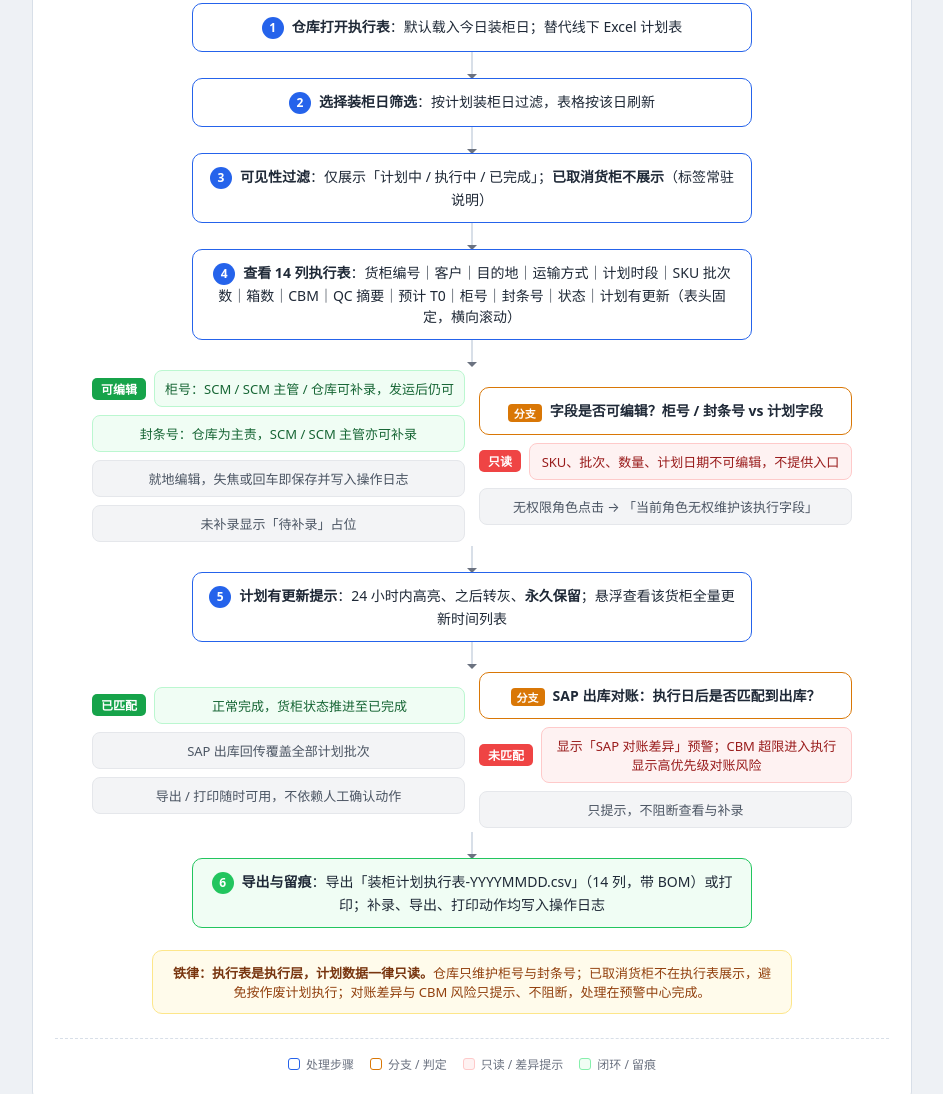
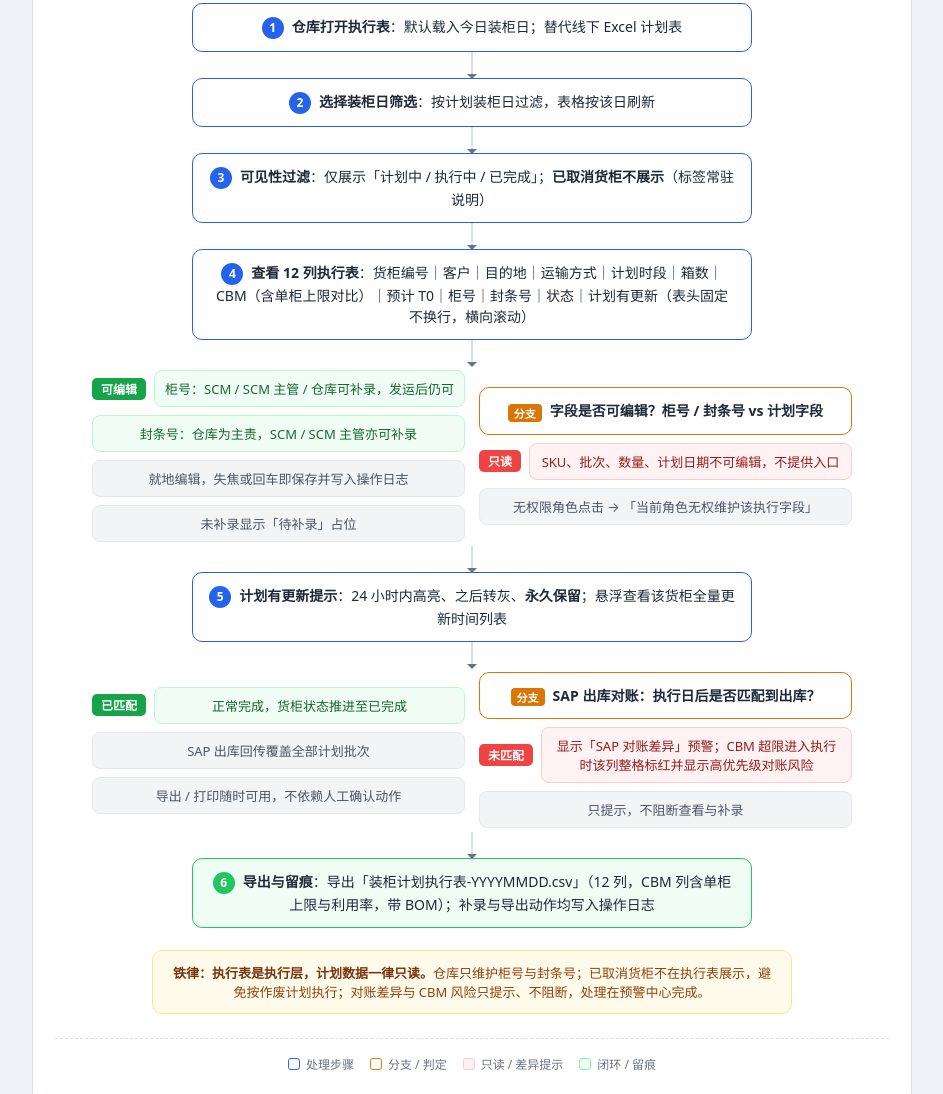
Before and after one commit to chenzhiqian350-star/supply-chain-prototype, a plain HTML site: page 装柜计划执行表/流程图/装柜计划执行表-flow.html in a window 1280 px wide. Shown: the part 121-1215 px from the top of the page, without its empty margins (168-1111 px from the left). Drawn offline with Linux system fonts and the light colour scheme.

Commit message:
deploy: fix 装柜计划执行表/流程图/装柜计划执行表-flow.html

```diff
--- a/装柜计划执行表/流程图/装柜计划执行表-flow.html
+++ b/装柜计划执行表/流程图/装柜计划执行表-flow.html
@@ -60,7 +60,7 @@
     <div class="node"><span class="num">3</span><b>可见性过滤</b>：仅展示「计划中 / 执行中 / 已完成」；<b>已取消货柜不展示</b>（标签常驻说明）</div>
     <div class="arrow"></div>
 
-    <div class="node"><span class="num">4</span><b>查看 14 列执行表</b>：货柜编号｜客户｜目的地｜运输方式｜计划时段｜SKU 批次数｜箱数｜CBM｜QC 摘要｜预计 T0｜柜号｜封条号｜状态｜计划有更新（表头固定，横向滚动）</div>
+    <div class="node"><span class="num">4</span><b>查看 12 列执行表</b>：货柜编号｜客户｜目的地｜运输方式｜计划时段｜箱数｜CBM（含单柜上限对比）｜预计 T0｜柜号｜封条号｜状态｜计划有更新（表头固定不换行，横向滚动）</div>
     <div class="arrow"></div>
 
     <div class="branch-row">
@@ -89,13 +89,13 @@
       </div>
       <div class="side">
         <div class="decision" style="max-width:none"><span class="d-tag">分支</span><b>SAP 出库对账</b>：执行日后是否匹配到出库？</div>
-        <div class="case"><span class="lbl yes">未匹配</span><span class="term">显示「SAP 对账差异」预警；CBM 超限进入执行显示高优先级对账风险</span></div>
+        <div class="case"><span class="lbl yes">未匹配</span><span class="term">显示「SAP 对账差异」预警；CBM 超限进入执行时该列整格标红并显示高优先级对账风险</span></div>
         <div class="case"><span class="term muted">只提示，不阻断查看与补录</span></div>
       </div>
     </div>
     <div class="arrow"></div>
 
-    <div class="node end"><span class="num">6</span><b>导出与留痕</b>：导出「装柜计划执行表-YYYYMMDD.csv」（14 列，带 BOM）或打印；补录、导出、打印动作均写入操作日志</div>
+    <div class="node end"><span class="num">6</span><b>导出与留痕</b>：导出「装柜计划执行表-YYYYMMDD.csv」（12 列，CBM 列含单柜上限与利用率，带 BOM）；补录与导出动作均写入操作日志</div>
   </div>
 
   <div class="principle"><b>铁律：执行表是执行层，计划数据一律只读。</b>仓库只维护柜号与封条号；已取消货柜不在执行表展示，避免按作废计划执行；对账差异与 CBM 风险只提示、不阻断，处理在预警中心完成。</div>
```
